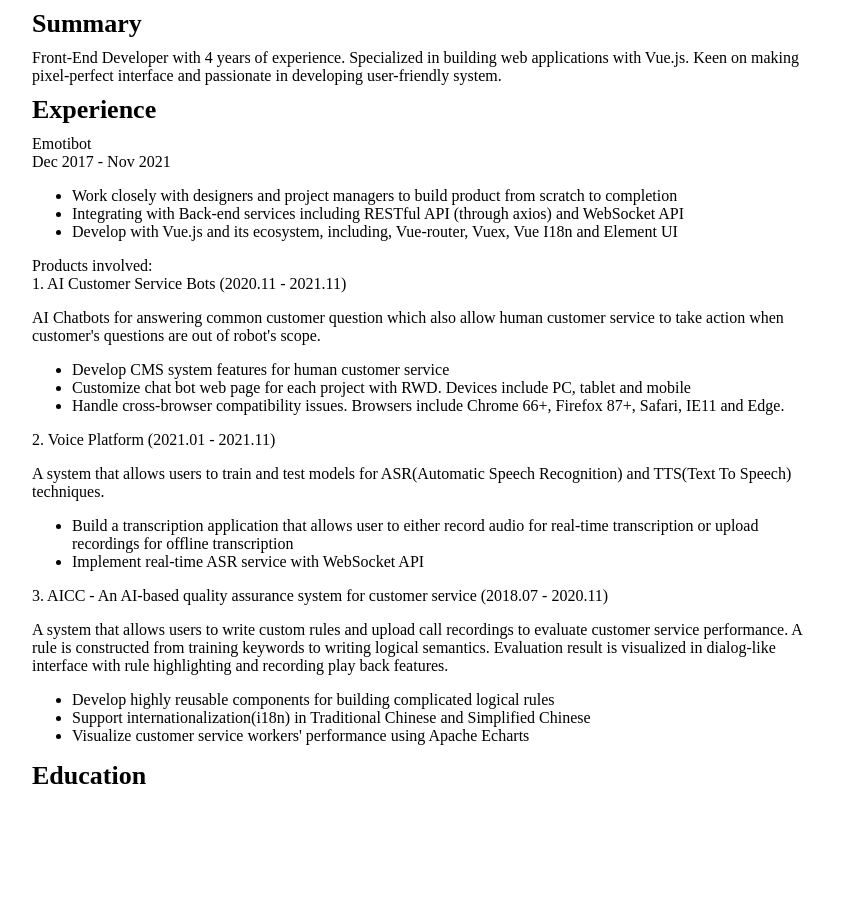
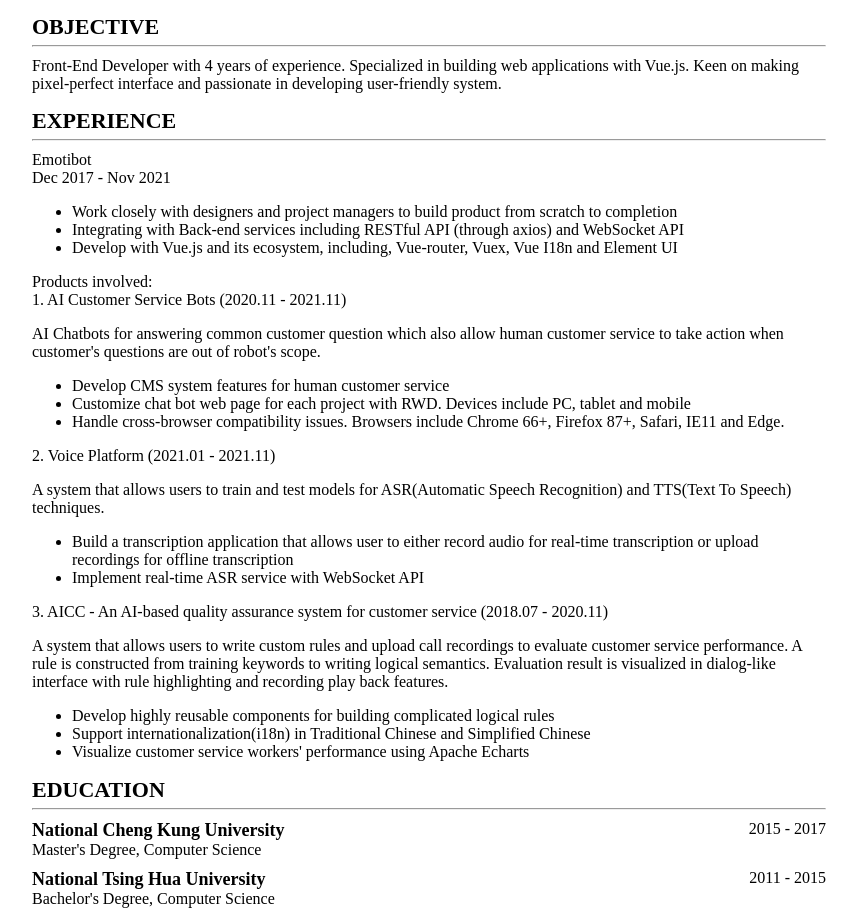
Before and after one commit to joanneccwang/resume, a Vue app: page / in a window 1280 px wide. Shown: the part 156-1072 px from the top of the page, without its empty margins (211-1068 px from the left). Before the commit the page ends 957 px from the top, so only its background shows below. Built offline with nearby package versions, Linux system fonts and the light colour scheme.

Commit message:
Add basic education

```diff
--- a/src/components/Title.vue
+++ b/src/components/Title.vue
@@ -1,6 +1,7 @@
 <template>
   <div class="title">
     <slot></slot>
+    <hr>
   </div>
 </template>
 
@@ -9,10 +10,14 @@ export default {
 };
 </script>
 
-<style>
+<style lang="scss">
 .title {
-  font-size: 26px;
+  font-size: 22px;
   font-weight: bold;
-  margin: 10px 0px;
+  margin: 15px 0px 10px 0px;
+
+  hr {
+    margin: 5px 0px;
+  }
 }
 </style>
--- a/src/views/Education.vue
+++ b/src/views/Education.vue
@@ -1,6 +1,20 @@
 <template>
   <div id="education">
-    <block-title>Education</block-title>
+    <block-title>EDUCATION</block-title>
+    <div class="education_degree">
+      <div>
+        <div class="degree_school">National Cheng Kung University</div>
+        <div class="degree_degree">Master's Degree, Computer Science</div>
+      </div>
+      <div class="degree_year">2015 - 2017</div>
+    </div>
+    <div class="education_degree">
+      <div>
+        <div class="degree_school">National Tsing Hua University</div>
+        <div class="degree_degree">Bachelor's Degree, Computer Science</div>
+      </div>
+      <div class="degree_year">2011 - 2015</div>
+    </div>
   </div>
 
 </template>
@@ -11,6 +25,22 @@ export default {
 };
 </script>
 
-<style>
+<style lang="scss">
+  .education_degree {
+    display: flex;
+    flex-direction: row;
+    justify-content: space-between;
 
+    &:not(:last-child) {
+      margin-bottom: 10px;
+    }
+
+    .degree_school {
+      font-weight: bold;
+      font-size: 18px;
+    }
+    .degree-year {
+      color: #666;
+    }
+  }
 </style>
--- a/src/views/Experience.vue
+++ b/src/views/Experience.vue
@@ -1,6 +1,6 @@
 <template>
   <div id="experience">
-    <block-title>Experience</block-title>
+    <block-title>EXPERIENCE</block-title>
     <div class="experience_company">Emotibot</div>
     <div class="experience_time">Dec 2017 - Nov 2021</div>
     <div class="experience_content">
--- a/src/views/Summary.vue
+++ b/src/views/Summary.vue
@@ -1,6 +1,6 @@
 <template>
   <div id="summary">
-    <block-title>Summary</block-title>
+    <block-title>OBJECTIVE</block-title>
     <div class="summary_content">
       Front-End Developer with 4 years of experience. Specialized in building web applications with Vue.js. Keen on making pixel-perfect interface and passionate in developing user-friendly system.
     </div>
```
